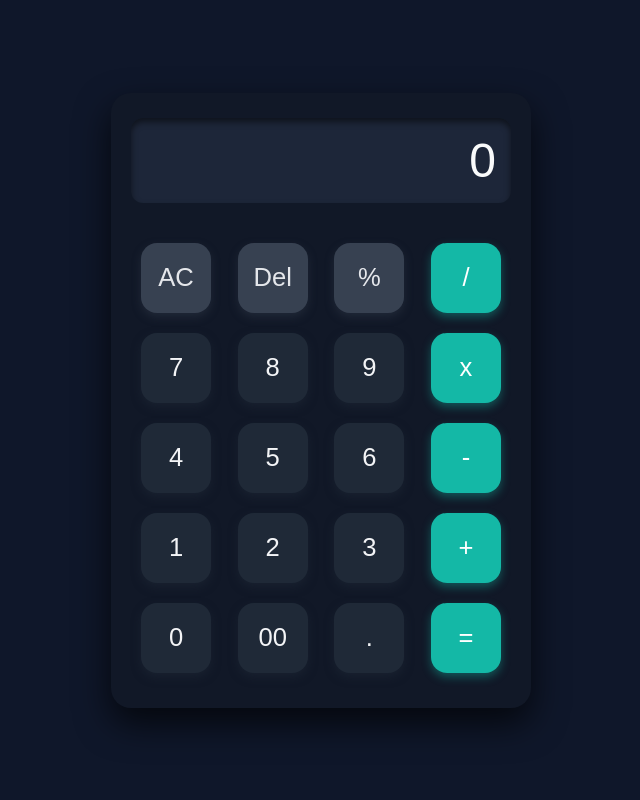
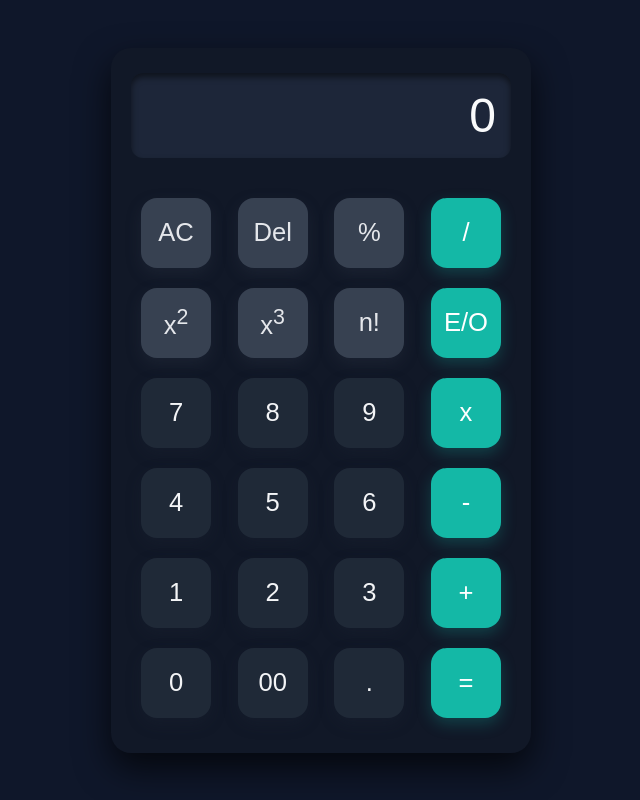
Before and after one commit to Tosif1234/JavaScript-Projects, a plain HTML site: page Smart-Calculator/Smart-Calculator.html in a window 1280 px wide. Shown: the whole page, without its empty margins (319-959 px from the left). Drawn offline with Linux system fonts and the light colour scheme.

Commit message:
Update Smart-Calculator.html

```diff
--- a/Smart-Calculator/Smart-Calculator.html
+++ b/Smart-Calculator/Smart-Calculator.html
@@ -87,35 +87,38 @@
             font-size: 1.6rem;
             margin: 10px;
             border-radius: 16px;
-            transition: all 0.3s ease;
+            transition: all 0.25s ease-in-out;
             cursor: pointer;
+            transform: translateY(0);
         }
 
         .btn:hover {
-            transform: scale(1.08);
-            filter: brightness(1.2);
+            transform: translateY(-4px) scale(1.04);
+            filter: brightness(1.08);
         }
 
         .btn:active {
-            transform: scale(0.95);
+            transform: translateY(0) scale(0.95);
+            filter: brightness(0.95);
         }
 
+        /* 🔹 Button Variants */
         .operate-btn {
             background-color: #14b8a6;
             color: #fff;
-            box-shadow: 0 4px 10px rgba(20, 184, 166, 0.4);
+            box-shadow: 0 6px 15px rgba(20, 184, 166, 0.25);
         }
 
         .others-btn {
             background-color: #374151;
             color: #e5e7eb;
-            box-shadow: 0 4px 10px rgba(55, 65, 81, 0.4);
+            box-shadow: 0 6px 15px rgba(55, 65, 81, 0.25);
         }
 
         .numbers {
             background: #1f2937;
             color: #f3f4f6;
-            box-shadow: 0 4px 10px rgba(31, 41, 55, 0.5);
+            box-shadow: 0 6px 15px rgba(31, 41, 55, 0.25);
         }
 
         .btn-lg {
@@ -141,6 +144,12 @@
                         <button type="button" class="btn others-btn" onclick="lastDel()">Del</button>
                         <button type="button" class="btn others-btn" onclick="setOperator('%')">%</button>
                         <button type="button" class="btn operate-btn" onclick="setOperator('/')">/</button>
+                    </div>
+                    <div class="btn-line">
+                        <button type="button" class="btn others-btn" onclick="square()">x<sup>2</sup></button>
+                        <button type="button" class="btn others-btn" onclick="cube()">x<sup>3</sup></button>
+                        <button type="button" class="btn others-btn" onclick="factorial()">n!</button>
+                        <button type="button" class="btn operate-btn" onclick="oddEven()">E/O</button>
                     </div>
                     <div class="btn-line">
                         <button type="button" class="btn numbers" onclick="insertValue('7')">7</button>
@@ -216,8 +225,23 @@
             if (operator === "+") result = n1 + n2;
             else if (operator === "-") result = n1 - n2;
             else if (operator === "x") result = n1 * n2;
-            else if (operator === "/") result = n1 / n2;
+            else if (operator === "/") {
+                if (n2 === 0) {
+                    display.value = "Error";
+                    num1 = "";
+                    num2 = "";
+                    operator = "";
+                    return;
+                }
+                result = n1 / n2
+            }
             else if (operator === "%") result = n1 % n2;
+            result = Number(result.toFixed(5));
+
+            if (isNaN(result)) {
+                display.value = "Error";
+                return;
+            }
 
             display.value = result;
             num1 = result.toString();
@@ -239,8 +263,68 @@
                 display.value = num1 + " " + operator + " " + num2;
 
             }
+        };
+        function square() {
+            let value = parseFloat(display.value);
+            if (isNaN(value)) {
+                display.value = "Error";
+                return;
+            }
+            display.value = value * value;
+            num1 = display.value;
+            num2 = "";
+            operator = "";
 
-        };
+        }
+        function cube() {
+            let value = parseFloat(display.value);
+            if (isNaN(value)) {
+
+                display.value = "Error";
+                return;
+
+            }
+            display.value = value * value * value;
+            num1 = display.value;
+            num2 = "";
+            operator = "";
+
+        }
+        function factorial() {
+            let value = parseInt(display.value);
+            if (value > 170) {
+                display.value = "Error";
+                return;
+            }
+            if (isNaN(value) || value < 0) {
+                display.value = "Error";
+                return;
+            }
+            let fact = 1;
+            for (let i = 1; i <= value; i++) {
+                fact *= i;
+            }
+            display.value = fact;
+            num1 = display.value;
+            num2 = "";
+            operator = "";
+        }
+        function oddEven() {
+            let value = parseInt(display.value);
+            if (isNaN(value)) {
+                display.value = "Error";
+                return;
+            }
+            if (value % 2 === 0) {
+                display.value = `${value} (Even)`;
+            } else {
+                display.value = `${value} (Odd)`;
+            }
+            num1 = value.toString();
+            num2 = "";
+            operator = "";
+        }
+
     </script>
 </body>
 
```
